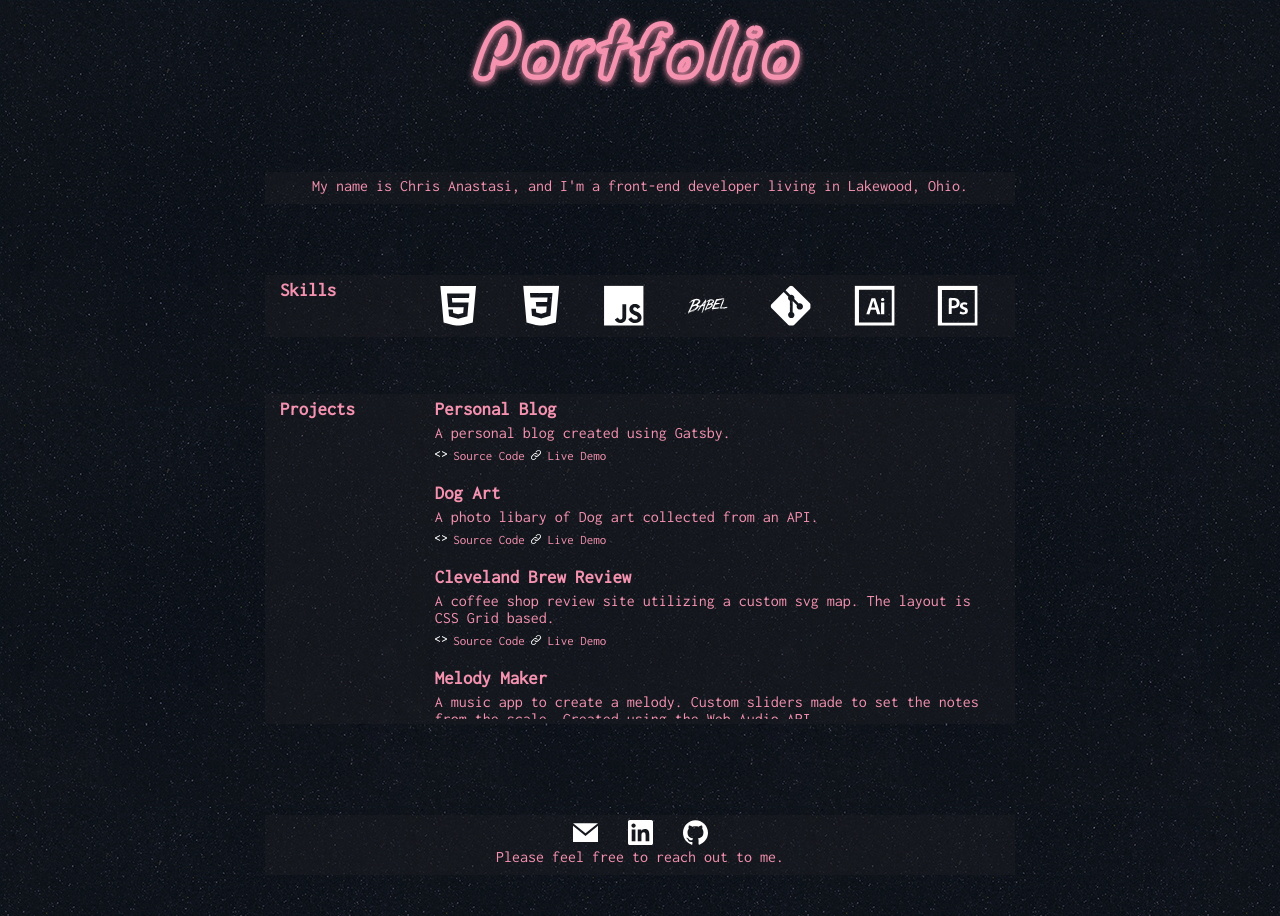
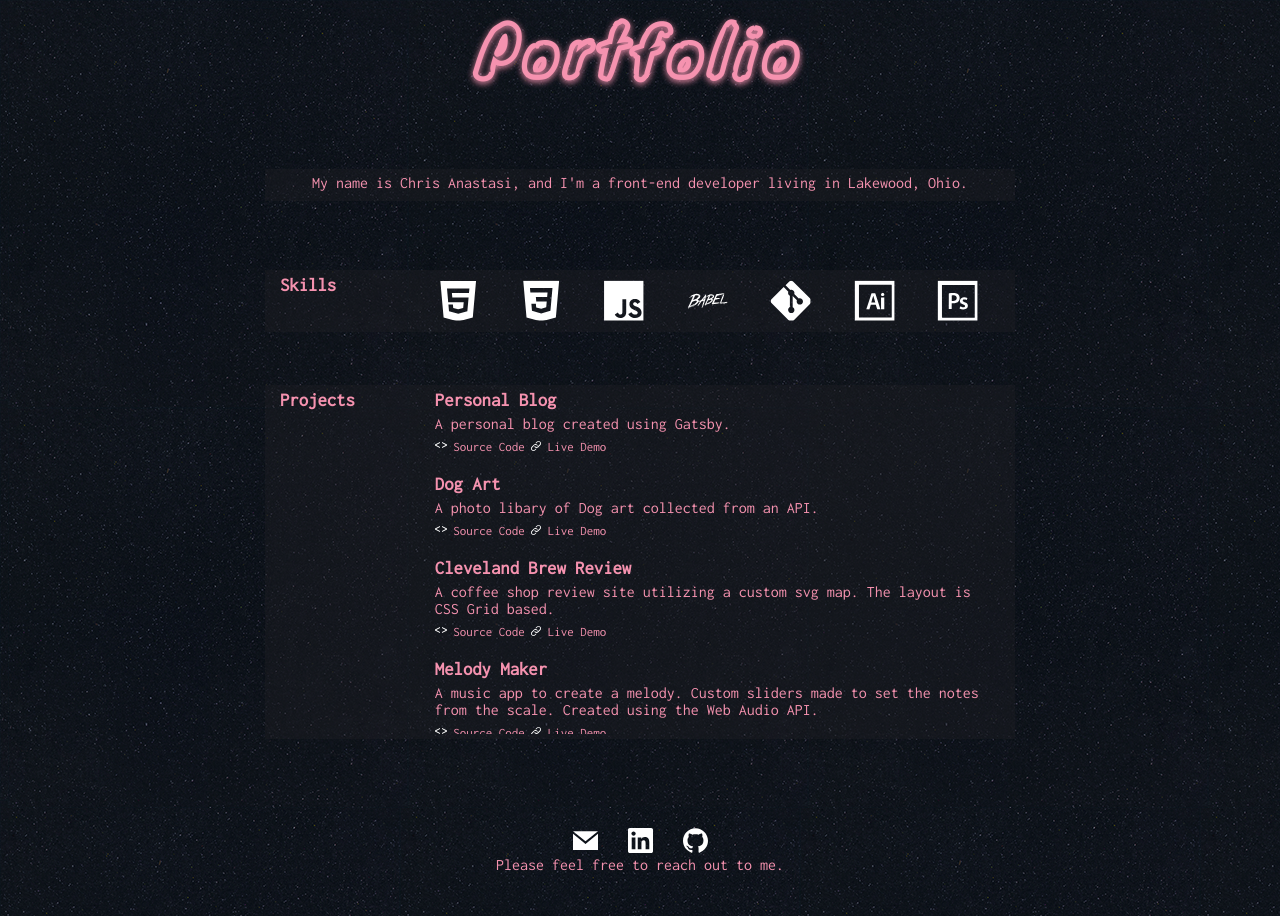
Before and after one commit to stachedata/portfolio, a plain HTML site: page index.html in a window 1280 px wide. Drawn offline with Linux system fonts and the light colour scheme.

Commit message:
removed background shading

```diff
--- a/style.css
+++ b/style.css
@@ -71,8 +71,7 @@ section:focus {
 
 #about,
 #skills,
-#projects,
-#contact {
+#projects{
   padding: 5px 15px;
   background-color: rgba(30, 31, 37, 0.4);
   font-family: 'Inconsolata', monospace;
@@ -110,7 +109,7 @@ section:focus {
 /* section */
 #projects {
   display: flex;
-  height: 40%;
+  height: 43%;
   margin: 0 auto;
 }
 
```
